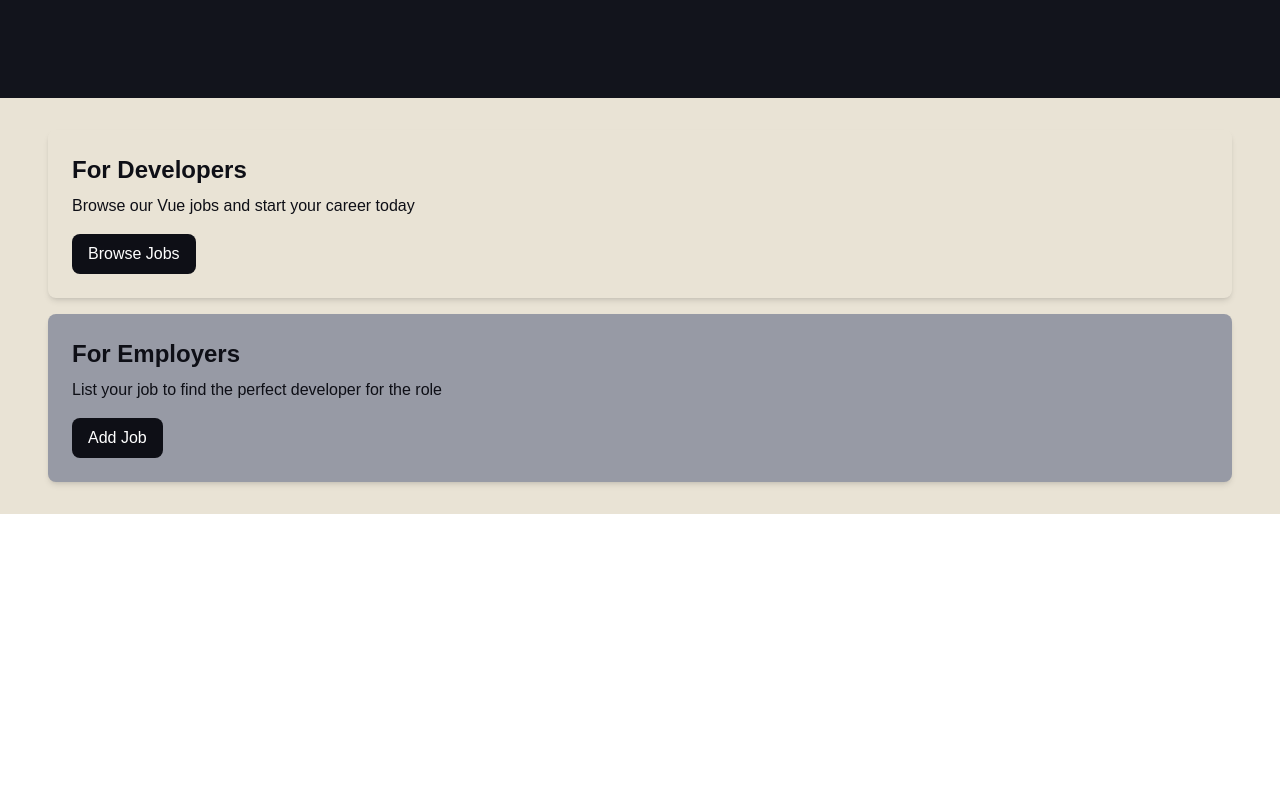
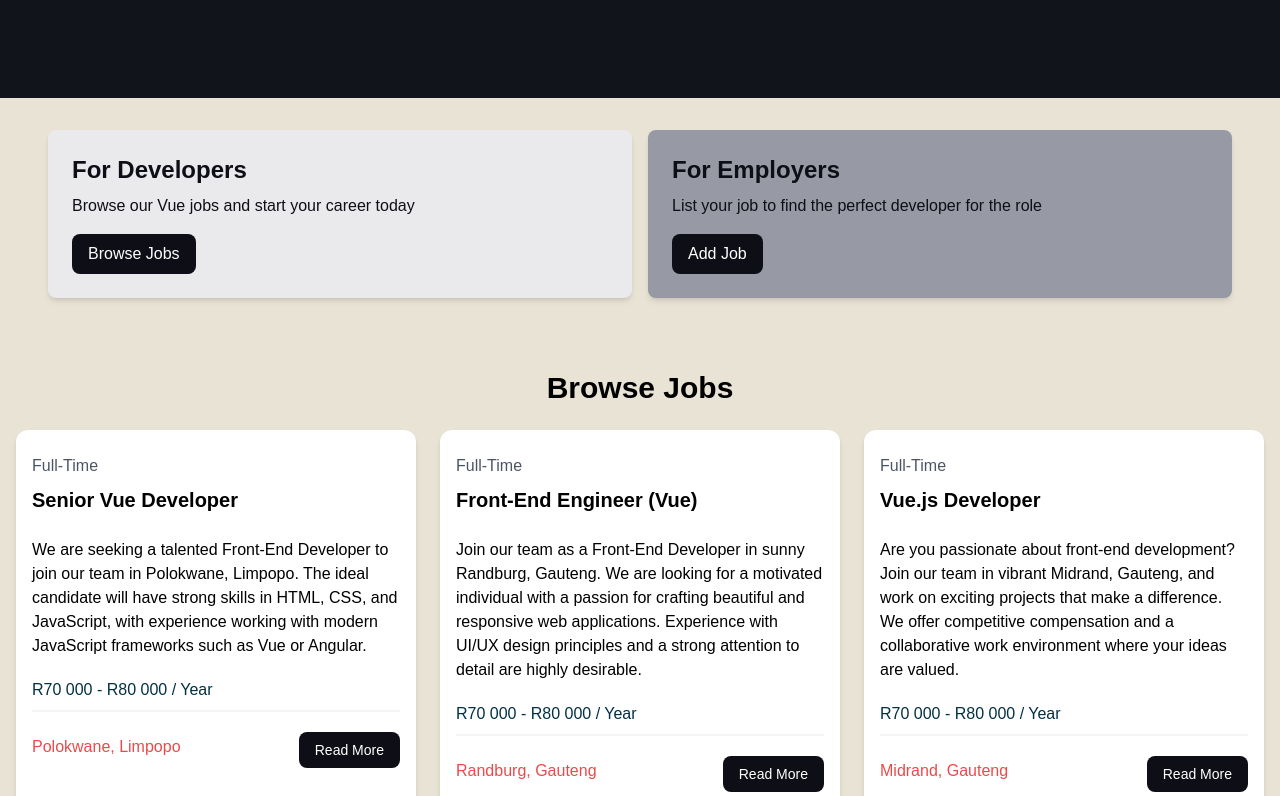
Before and after one commit to esnoko/OnlyVueJobs, a Vue app: page / in a window 1280 px wide. Shown: the part 264-1060 px from the top of the page. Before the commit the page ends 800 px from the top, so only its background shows below. Built offline with nearby package versions, Linux system fonts and the light colour scheme.

Commit message:
Add JobListings

```diff
--- a/src/App.vue
+++ b/src/App.vue
@@ -1,10 +1,12 @@
 <script setup>
-import Hero from './components/Hero.vue';
-import HomeCards from './components/HomeCards.vue';
-import Navbar from './components/Navbar.vue';
+import Hero from '@/components/Hero.vue';
+import HomeCards from '@/components/HomeCards.vue';
+import JobListings from '@/components/JobListings.vue';
+import Navbar from '@/components/Navbar.vue';
 </script>
 <template>
     <Navbar/>
     <Hero/>
     <HomeCards/>
+    <JobListings/>
 </template>
--- a/src/components/Card.vue
+++ b/src/components/Card.vue
@@ -1,16 +1,14 @@
 <script setup>
-import { defineProps } from 'vue';
-
 defineProps({
-    bg: {
-        type: String,
-        default: '#eaeaed'
-    }
+  bg: {
+    type: String,
+    default: "bg-[#eaeaed]" // Ensure this matches Tailwind format
+  }
 });
 </script>
 
 <template>
-    <div div :class="`${bg} p-6 rounded-lg shadow-md`">
-        <slot></slot>
-    </div>
+  <div :class="`${bg} p-6 rounded-lg shadow-md`">
+    <slot></slot>
+  </div>
 </template>
--- a/src/components/HomeCards.vue
+++ b/src/components/HomeCards.vue
@@ -1,5 +1,5 @@
 <script setup>
-import Card from "./Card.vue";
+import Card from "@/components/Card.vue";
 </script>
 
 <template>
--- /dev/null
+++ b/src/components/JobListing.vue
@@ -0,0 +1,37 @@
+<script setup>
+import { defineProps } from 'vue';
+
+defineProps({
+    job: Object,
+});
+</script>
+<template>
+    <!-- Job Listing 1 -->
+    <div class="bg-white rounded-xl shadow-md relative">
+        <div class="p-4">
+            <div class="mb-6">
+                <div class="text-gray-600 my-2">{{job.type}}</div>
+                <h3 class="text-xl font-bold">{{job.title}}</h3>
+            </div>
+
+            <div class="mb-5">
+                {{job.description}}
+            </div>
+
+            <h3 class="text-[#033043] mb-2">{{job.salary}} / Year</h3>
+
+            <div class="border border-gray-100 mb-5"></div>
+
+            <div class="flex flex-col lg:flex-row justify-between mb-4">
+                <div class="text-[#eb4a4a] mb-3">
+                    <i class="fa-solid fa-location-dot text-lg"></i>
+                    {{job.location}}
+                </div>
+                <a :href="'/job/' + job.id"
+                    class="h-[36px] bg-[#0e0f16] text-white rounded-lg px-4 py-2 hover:bg-opacity-90 text-center text-sm">
+                    Read More
+                </a>
+            </div>
+        </div>
+    </div>
+</template>
--- /dev/null
+++ b/src/components/JobListings.vue
@@ -0,0 +1,20 @@
+<script setup>
+import JobListing from "@/components/JobListing.vue";
+import jobData from "@/jobs.json";
+import { ref } from "vue";
+
+const jobs = ref(jobData);
+</script>
+
+<template>
+  <section class="bg-[#e9e3d5] px-4 py-10">
+    <div class="container-xl lg:container m-auto">
+      <h2 class="text-3xl font-bold text-blue-40 mb-6 text-center">
+        Browse Jobs
+      </h2>
+      <div class="grid grid-cols-1 md:grid-cols-3 gap-6">
+        <JobListing v-for="job in jobs" :key="job.id" :job="job" />
+      </div>
+    </div>
+  </section>
+</template>
--- a/src/jobs.json
+++ b/src/jobs.json
@@ -32,7 +32,7 @@
     "title": "Vue.js Developer",
     "type": "Full-Time",
     "description": "Are you passionate about front-end development? Join our team in vibrant Midrand, Gauteng, and work on exciting projects that make a difference. We offer competitive compensation and a collaborative work environment where your ideas are valued.",
-    "location": "Midrand, Gauten",
+    "location": "Midrand, Gauteng",
     "salary": "R70 000 - R80 000",
     "company": {
       "name": "RMB",
--- a/tailwind.config.js
+++ b/tailwind.config.js
@@ -1,14 +1,16 @@
+// Description: Tailwind CSS configuration file
 /** @type {import('tailwindcss').Config} */
 export default {
   content: ['./index.html', './src/**/*.{vue,js,ts,jsx,tsx}'],
   theme: {
-    extend: {fontFamily:{
-      sans: ['Nunito', 'sans-serif']
-    }},
-
-    gridTemplateColumns:{
-      '70/30': '70% 28%',
+    extend: {
+      fontFamily: {
+        sans: ['Nunito', 'sans-serif'],
+      },
+      gridTemplateColumns: {
+        '70/30': '70% 30%',
+      },
     },
   },
   plugins: [],
-}
+};
```
